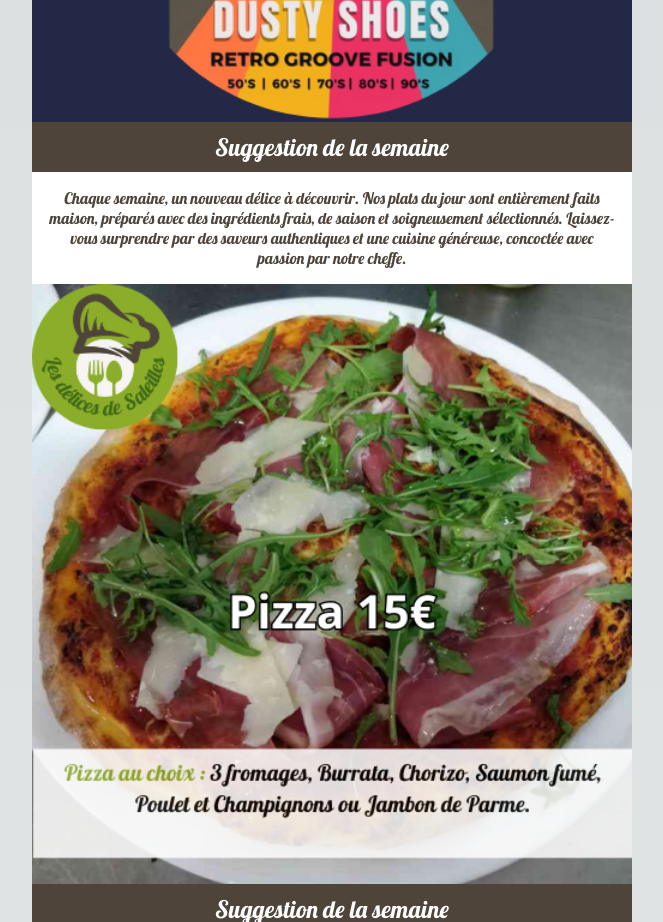
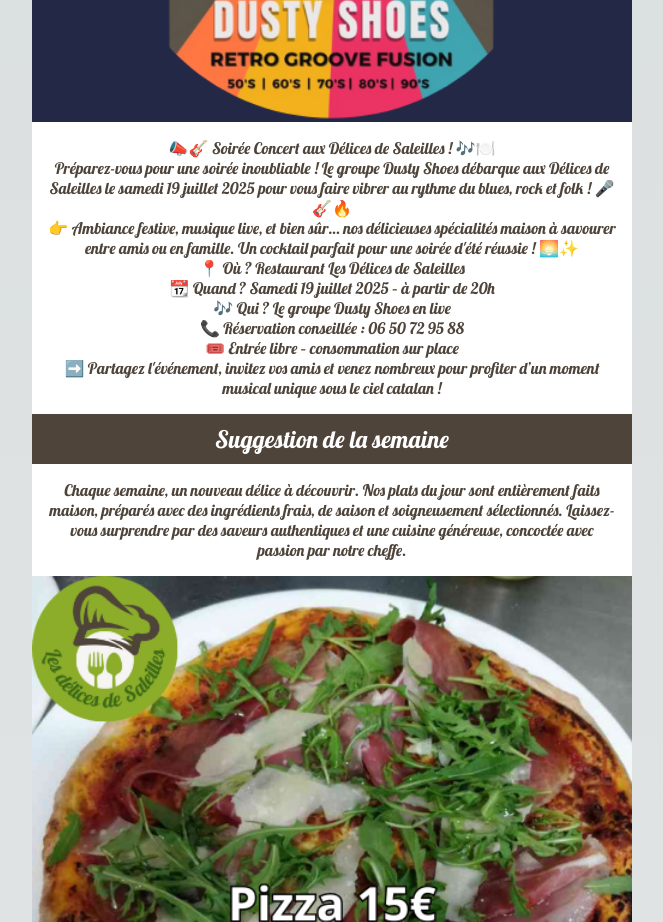
Before and after one commit to AdrienW86/les-delices-de-saleilles, a Next.js app: page / in a window 1280 px wide. Shown: the part 1400-2322 px from the top of the page, without its empty margins (308-971 px from the left). Built offline with nearby package versions, Linux system fonts and the light colour scheme.

Commit message:
mise en ligne

```diff
--- a/components/Equipment/Equipment.js
+++ b/components/Equipment/Equipment.js
@@ -40,7 +40,21 @@
           </div>
         </section>
         <h2 className={styles.h1}> Évènement </h2>
-          <SimpleBanner url="/dusty.png" />
+         <SimpleBanner url="/dusty.png" />
+         <p className={styles.p}>
+            📣🎸 Soirée Concert aux Délices de Saleilles ! 🎶🍽️ <br></br>
+
+            Préparez-vous pour une soirée inoubliable !
+            Le groupe Dusty Shoes débarque aux Délices de Saleilles le samedi 19 juillet 2025 pour vous faire vibrer au rythme du blues, rock et folk ! 🎤🎸🔥 <br></br>
+            👉 Ambiance festive, musique live, et bien sûr… nos délicieuses spécialités maison à savourer entre amis ou en famille.
+            Un cocktail parfait pour une soirée d'été réussie ! 🌅✨ <br></br>
+            📍 Où ? Restaurant Les Délices de Saleilles <br></br>
+            📆 Quand ? Samedi 19 juillet 2025 – à partir de 20h <br></br>
+            🎶 Qui ? Le groupe Dusty Shoes en live <br></br>
+            📞 Réservation conseillée : 06 50 72 95 88 <br></br>
+            🎟️ Entrée libre – consommation sur place <br></br>
+            ➡️ Partagez l'événement, invitez vos amis et venez nombreux pour profiter d’un moment musical unique sous le ciel catalan !
+          </p>
         <h2 id="menu" className={styles.h1}> Suggestion de la semaine </h2>
           <p className={styles.p}>
             Chaque semaine, un nouveau délice à découvrir.
```
